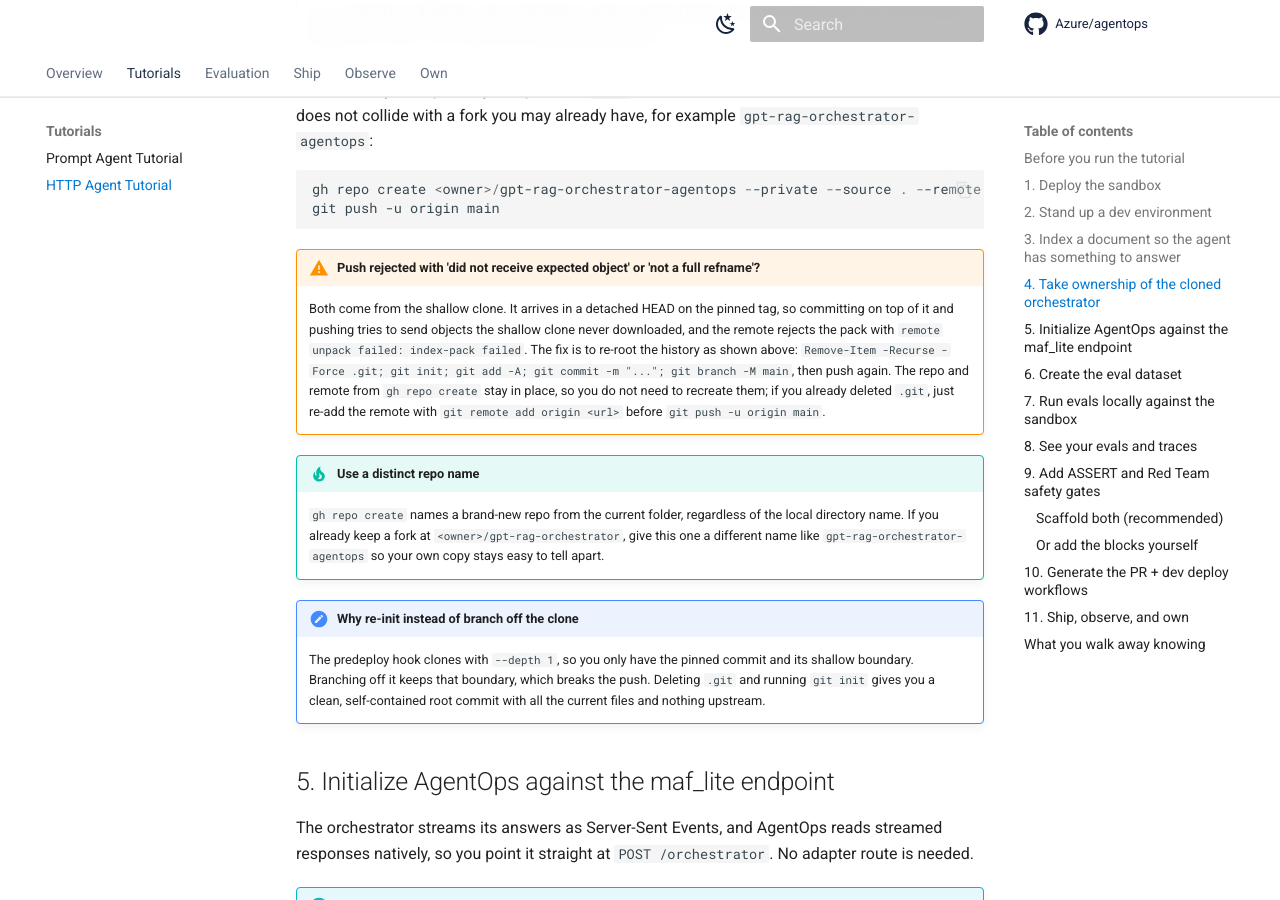
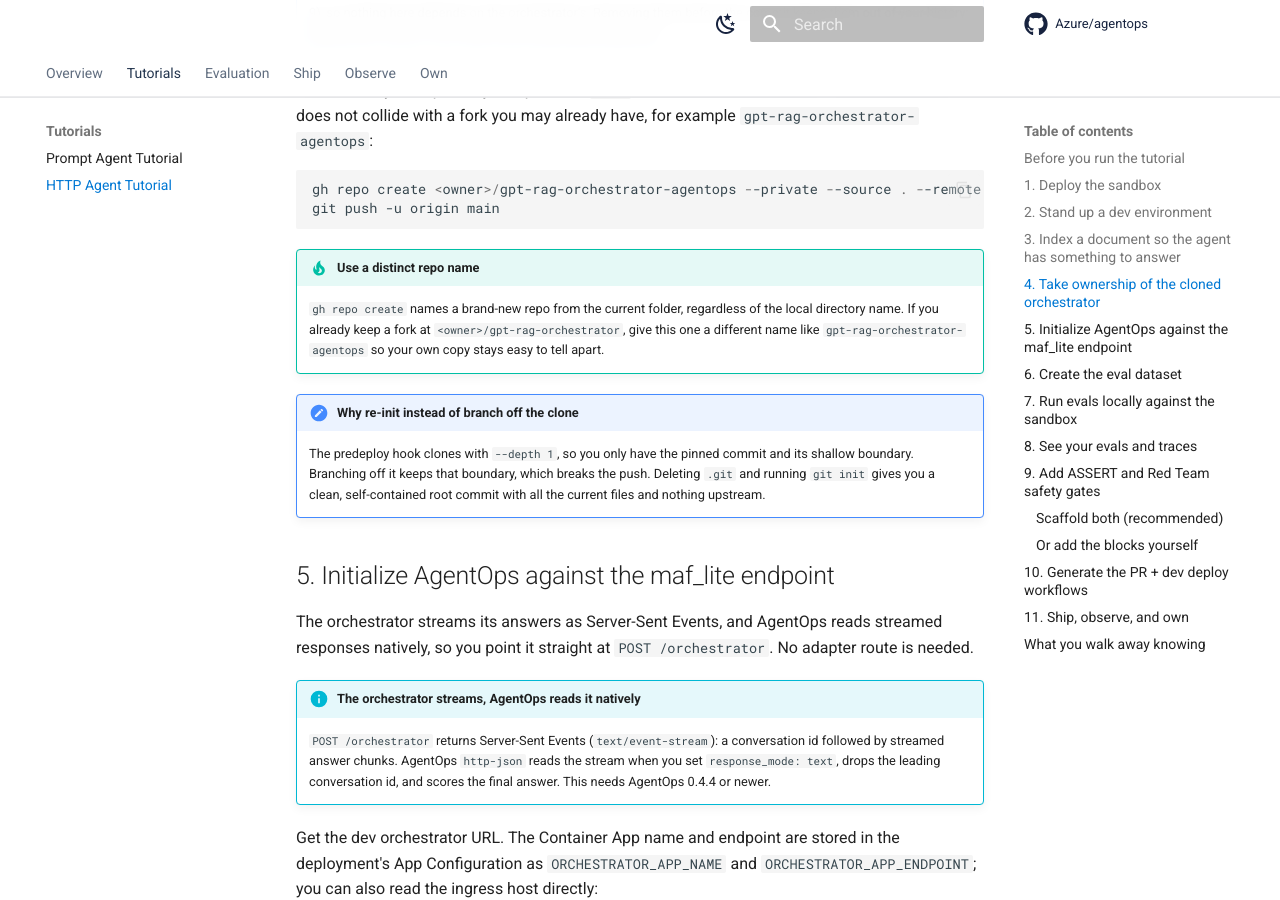
Before and after one commit to Azure/agentops, an MkDocs documentation site: the page built from docs/tutorial-http-agent.md, in a window 1280 px wide and 900 px high, scrolled down 4241 px. Built offline with MkDocs 1.6.1 and Material for MkDocs 9.7.7, drawn with Linux system fonts in a browser that asks for light colours; comment, search, counter and statistics services are not loaded.

Commit message:
docs(http tutorial): remove scary push-failure warning
The Section 4 happy path now re-roots the shallow orchestrator clone with git init,
so the previous troubleshooting warning for refname and shallow-pack push failures
should not be in the main tutorial path. Remove it to keep the instructions calmer
and focused on the precise steps users should run.

Co-authored-by: Copilot <223556219+Copilot@users.noreply.github.com>

````diff
--- a/docs/tutorial-http-agent.md
+++ b/docs/tutorial-http-agent.md
@@ -215,17 +215,6 @@ a name that does not collide with a fork you may already have, for example
 gh repo create <owner>/gpt-rag-orchestrator-agentops --private --source . --remote origin
 git push -u origin main
 ```
-
-!!! warning "Push rejected with 'did not receive expected object' or 'not a full refname'?"
-    Both come from the shallow clone. It arrives in a detached HEAD on the pinned
-    tag, so committing on top of it and pushing tries to send objects the shallow
-    clone never downloaded, and the remote rejects the pack with
-    `remote unpack failed: index-pack failed`. The fix is to re-root the history
-    as shown above:
-    `Remove-Item -Recurse -Force .git; git init; git add -A; git commit -m "..."; git branch -M main`,
-    then push again. The repo and remote from `gh repo create` stay in place, so
-    you do not need to recreate them; if you already deleted `.git`, just re-add
-    the remote with `git remote add origin <url>` before `git push -u origin main`.
 
 !!! tip "Use a distinct repo name"
     `gh repo create` names a brand-new repo from the current folder, regardless
````
